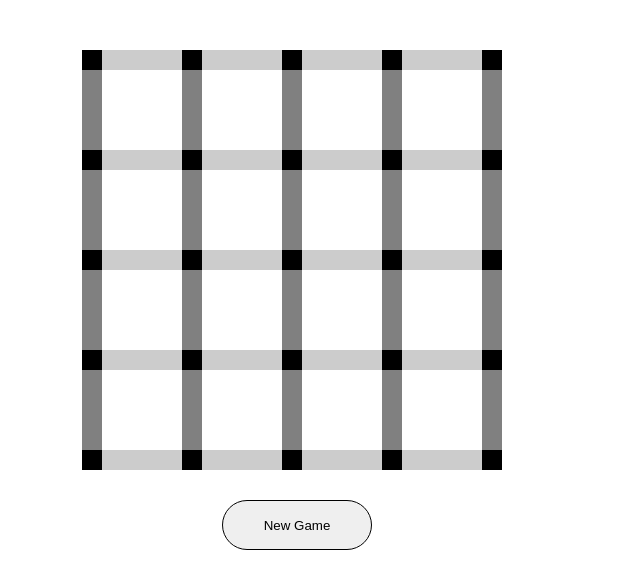
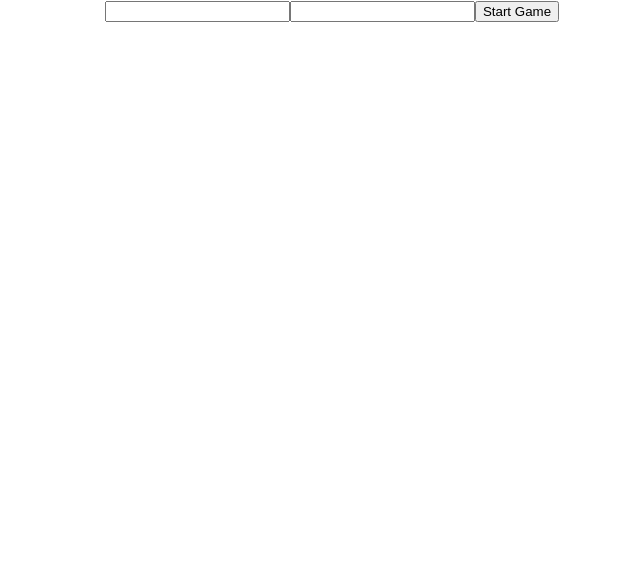
Before and after one commit to cedricchou/dots_and_boxes, a React (Create React App) app: page / in a window 1280 px wide. Shown: the top 588 px of the page, without its empty margins (308-948 px from the left). Built offline with nearby package versions, Linux system fonts and the light colour scheme.

Commit message:
added input component and form to submit the number of rows and columns

```diff
--- a/src/App.js
+++ b/src/App.js
@@ -1,13 +1,60 @@
 import React, { Component } from 'react';
 import MainFrame from './containers/MainFrame';
+import StartPage from './containers/StartPage';
 import './App.css';
 
 class App extends Component {
+  constructor() {
+    super();
+    this.state = {
+      startingPage: true,
+      rowNumber: 4,
+      columnNumber: 4
+    }
+  }
+
+  startClick = () => {
+    this.setState({
+      startingPage: false
+    })
+  }
+
+  resetClick = () => {
+    this.setState({
+      startingPage: true
+    })
+  }
+
+  handleChangeRow = (e) => {
+    const inputValue = e.target.value;
+    this.setState({
+        rowNumber: inputValue,
+    })
+}
+
+  handleChangeColumn = (e) => {
+      const inputValue = e.target.value;
+      this.setState({
+          columnNumber: inputValue,
+      })
+  }
 
   render() {
     return (
       <div className="App">
-        <MainFrame />
+        {
+          this.state.startingPage ?
+          <StartPage
+            startClick={this.startClick}
+            rowValueChange={e => this.handleChangeRow(e)}
+            columnValueChange={e => this.handleChangeRow(e)}
+          /> :
+          <MainFrame
+            reset={this.resetClick}
+            rowValue={this.state.rowNumber}
+            columnValue={this.state.columnNumber}
+          />
+        }
       </div>
     );
   }
--- /dev/null
+++ b/src/components/Button.js
@@ -0,0 +1,11 @@
+import React from 'react'
+
+const Button = (props) => {
+  return (
+    <button onClick={props.startGame}>
+        Start Game
+    </button>
+  )
+}
+
+export default Button
--- /dev/null
+++ b/src/components/Input.js
@@ -0,0 +1,11 @@
+import React from 'react'
+
+const Input = (props) => {
+  return (
+    <input type="text" name={props.name} onChange={props.handleChange} >
+        {props.input}
+    </input>
+  )
+}
+
+export default Input
--- a/src/containers/MainFrame.js
+++ b/src/containers/MainFrame.js
@@ -38,7 +38,8 @@ export default class MainFrame extends Component {
             arrayGridBlock: Array(25).fill('#fff'),
             moves: 0,
             arrayCompletion: this.buildingArray()
-        })
+        });
+        this.props.reset()
     }
 
     boardArrayBuilder = () => {
--- /dev/null
+++ b/src/containers/StartPage.js
@@ -0,0 +1,13 @@
+import React, { Component } from 'react';
+import Input from '../components/Input';
+import Button from '../components/Button';
+
+const StartPage = (props) => (
+      <div>
+        <Input handleChange={props.rowValueChange} />
+        <Input handleChange={props.columnValueChange} />
+        <Button startGame={props.startClick} />
+      </div>
+);
+
+export default StartPage;
```
